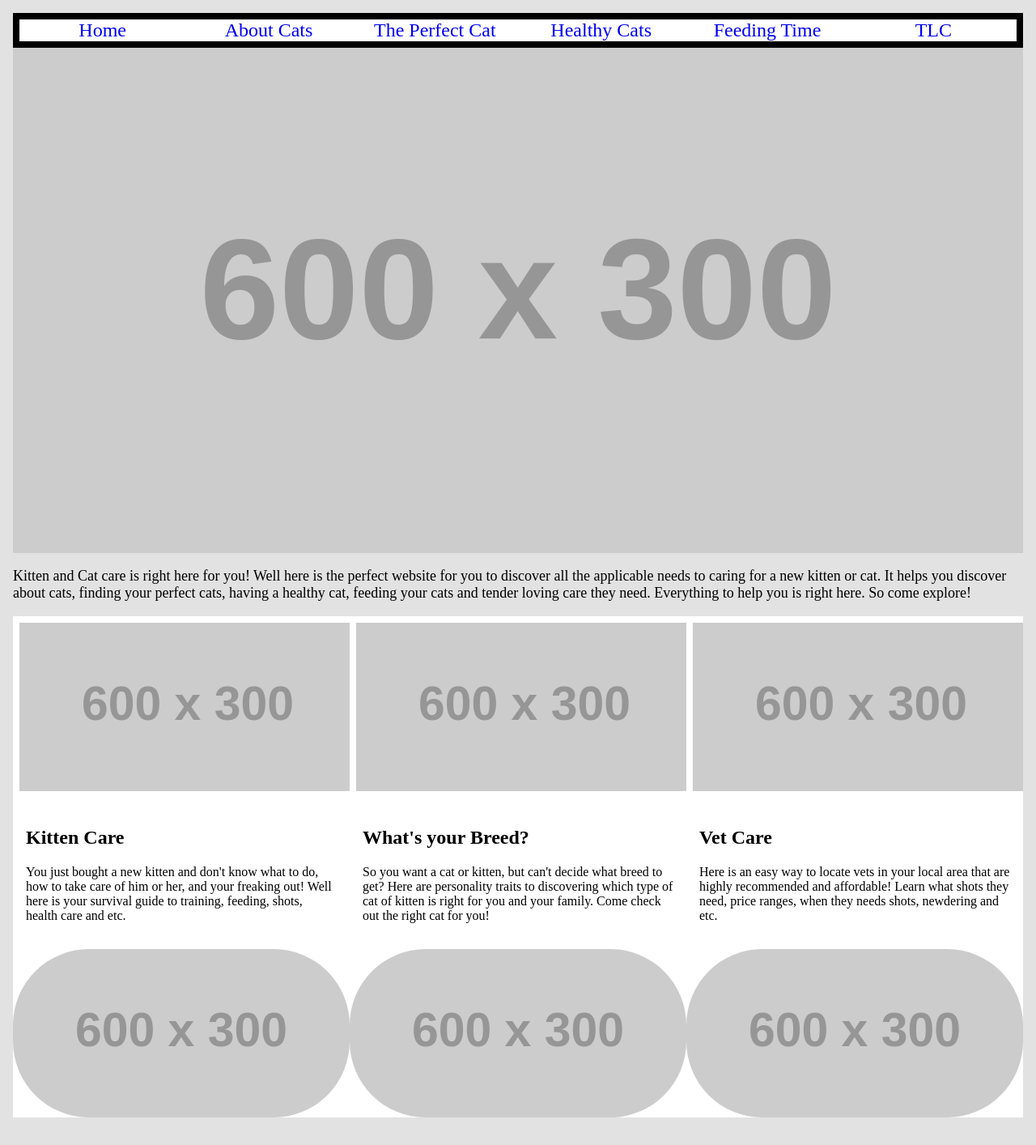
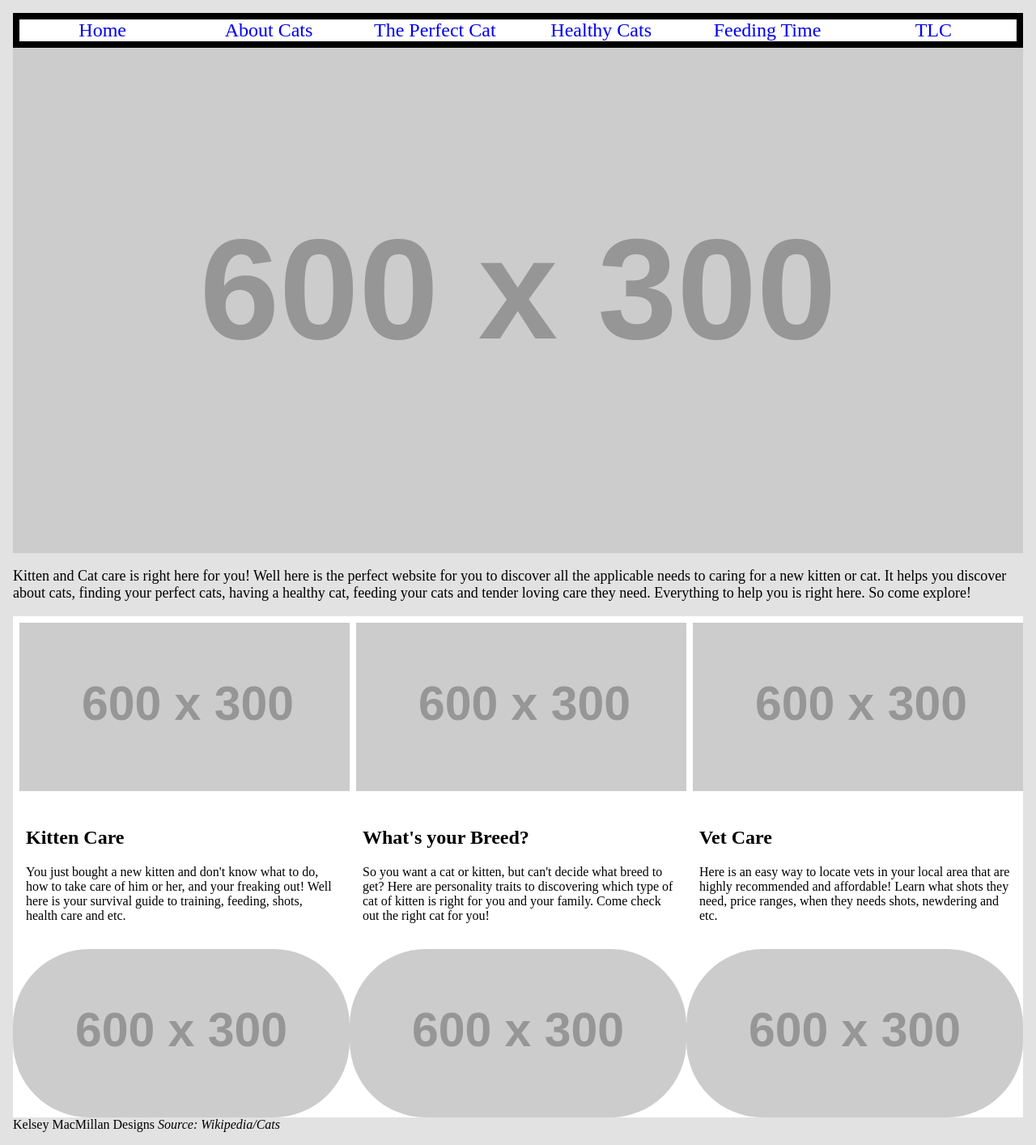
Before and after one commit to kmacmillan15/large-data-website, a Jekyll site: the page built from index.html, in a window 1280 px wide. Shown: the whole page at 81% size. Built offline with Jekyll 4.4.1, drawn with Linux system fonts in a browser that asks for light colours; Markdown is read by kramdown in place of the engine named in the settings; before the commit the page ends 1380 px from its top, so only the background shows below that.

Commit message:
added correct default file

```diff
--- a/_layouts/default.html
+++ b/_layouts/default.html
@@ -41,5 +41,6 @@
 
 {{content}}
 
+<footer>Kelsey MacMillan Designs <cite>Source: Wikipedia/Cats</cite></footer>
 </body>
 </html>
```
